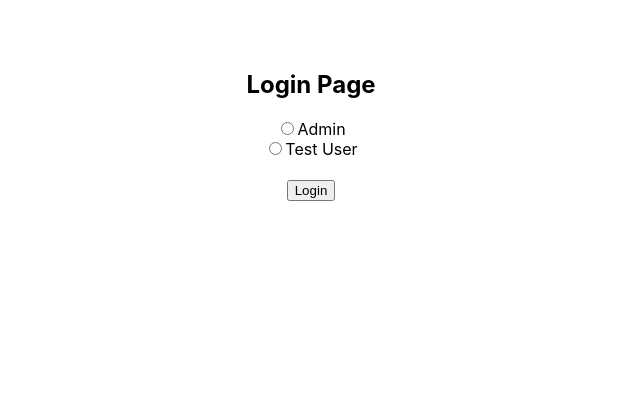
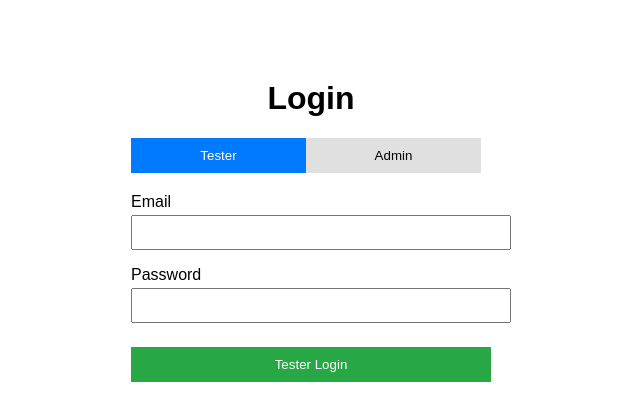
Before and after one commit to arty542/dPhish, a React (Create React App) app in the folder frontend/: page /login in a window 1280 px wide. Shown: the top 420 px of the page, without its empty margins (329-969 px from the left). Built offline with nearby package versions, Linux system fonts and the light colour scheme.

Commit message:
Updated Login Page and Add a Dashboard for user(tester)

```diff
--- a/frontend/src/App.js
+++ b/frontend/src/App.js
@@ -1,15 +1,14 @@
-// src/App.js
 import React, { useState } from 'react';
 import { Routes, Route, Navigate } from 'react-router-dom';
 
-import Home from './pages/Home';                // Landing page
-import LoginPage from './pages/LoginPage';      // Login page
+import Home from './pages/Home';
+import LoginPage from './pages/LoginPage';
 import AdminHome from './pages/AdminHome';
 import Analytics from './pages/Analytics';
-import TestUserPage from './pages/TestUserPage';
+import Dashboard from './pages/Dashboard';    // ← make sure this line is present
 
 function App() {
-  const [role, setRole] = useState(null); // 'admin' or 'user'
+  const [role, setRole] = useState(null);
 
   const handleLogin = (userRole) => {
     setRole(userRole);
@@ -17,13 +16,9 @@ function App() {
 
   return (
     <Routes>
-      {/* Public Landing Page */}
       <Route path="/" element={<Home />} />
-
-      {/* Login Page */}
       <Route path="/login" element={<LoginPage onLogin={handleLogin} />} />
 
-      {/* Admin-only routes */}
       <Route
         path="/adminHome"
         element={
@@ -41,12 +36,11 @@ function App() {
         }
       />
 
-      {/* Tester-only route */}
       <Route
-        path="/testuserpage"
+        path="/dashboard"
         element={
           role === 'user'
-            ? <TestUserPage />
+            ? <Dashboard />
             : <Navigate to="/login" replace />
         }
       />
--- /dev/null
+++ b/frontend/src/pages/Dashboard.js
@@ -0,0 +1,73 @@
+import React from 'react';
+import { useNavigate } from 'react-router-dom';
+
+const Dashboard = () => {
+  const navigate = useNavigate();
+
+  // Fake internship listings
+  const listings = [
+    {
+      id: 1,
+      title: 'Software Engineering Intern',
+      deadline: '2025-05-31',
+      status: 'Pending'
+    },
+    {
+      id: 2,
+      title: 'Digital Marketing Intern',
+      deadline: '2025-06-15',
+      status: 'Applied'
+    },
+    {
+      id: 3,
+      title: 'UX/UI Design Intern',
+      deadline: '2025-06-01',
+      status: 'Open'
+    },
+  ];
+
+  return (
+    <div style={{ maxWidth: 800, margin: '40px auto', fontFamily: 'sans-serif' }}>
+      <h1>User Dashboard</h1>
+      <p>Here are the current internship opportunities and your application status:</p>
+
+      <ul style={{ listStyle: 'none', padding: 0 }}>
+        {listings.map((job) => (
+          <li key={job.id} style={{
+              border: '1px solid #ddd',
+              borderRadius: 6,
+              padding: 16,
+              marginBottom: 12
+            }}>
+            <h2 style={{ margin: 0 }}>{job.title}</h2>
+            <p style={{ margin: '4px 0' }}>
+              <strong>Deadline:</strong> {job.deadline}
+            </p>
+            <p style={{ margin: '4px 0' }}>
+              <strong>Status:</strong> {job.status}
+            </p>
+          </li>
+        ))}
+      </ul>
+
+      <button
+        onClick={() => navigate('/register')}
+        style={{
+          display: 'block',
+          margin: '24px auto',
+          padding: '12px 24px',
+          fontSize: 16,
+          backgroundColor: '#007BFF',
+          color: '#fff',
+          border: 'none',
+          borderRadius: 4,
+          cursor: 'pointer'
+        }}
+      >
+        Apply Now
+      </button>
+    </div>
+  );
+};
+
+export default Dashboard;
--- a/frontend/src/pages/LoginPage.js
+++ b/frontend/src/pages/LoginPage.js
@@ -1,53 +1,105 @@
 // src/pages/LoginPage.js
-import React, { useState } from "react";
-import { useNavigate } from "react-router-dom";
+import React, { useState, useEffect } from 'react';
+import { useNavigate, useSearchParams } from 'react-router-dom';
 
-function LoginPage({ onLogin }) { // Accept the onLogin prop
-  const [selectedUser, setSelectedUser] = useState("");
+const LoginPage = ({ onLogin }) => {
   const navigate = useNavigate();
+  const [searchParams] = useSearchParams();
+  const defaultRole = searchParams.get('role') === 'admin' ? 'admin' : 'user';
 
-  const handleLogin = (e) => {
+  const [role, setRole] = useState(defaultRole);
+  const [email, setEmail] = useState('');
+  const [password, setPassword] = useState('');
+
+  // If you navigate here with ?role=admin or ?role=user
+  useEffect(() => {
+    setRole(defaultRole);
+  }, [defaultRole]);
+
+  const handleSubmit = (e) => {
     e.preventDefault();
+    // TODO: call your backend auth here
+    onLogin(role);
+    if (role === 'admin') {
+      navigate('/adminHome');
+      }
+    else {
+        navigate('/dashboard');
+      }
+};
 
-    if (selectedUser === "admin") {
-      onLogin("admin"); // Call onLogin to update role
-      navigate("/adminHome");
-    } else if (selectedUser === "test") {
-      onLogin("user"); // Call onLogin to update role
-      navigate("/testuserpage");
-    } else {
-      alert("Please select a user type!");
-    }
-  };
+  const tabStyle = (active) => ({
+    padding: '10px 20px',
+    marginRight: active ? 0 : 10,
+    backgroundColor: active ? '#007BFF' : '#e0e0e0',
+    color: active ? '#fff' : '#000',
+    border: 'none',
+    cursor: 'pointer',
+    flex: 1,
+    textAlign: 'center'
+  });
 
   return (
-    <div style={{ textAlign: "center", paddingTop: "50px" }}>
-      <h2>Login Page</h2>
-      <form onSubmit={handleLogin}>
-        <label>
+    <div style={{ maxWidth: 360, margin: '80px auto', fontFamily: 'sans-serif' }}>
+      <h1 style={{ textAlign: 'center' }}>Login</h1>
+
+      {/* Role Tabs */}
+      <div style={{ display: 'flex', marginBottom: 20 }}>
+        <button
+          style={tabStyle(role === 'user')}
+          onClick={() => setRole('user')}
+        >
+          Tester
+        </button>
+        <button
+          style={tabStyle(role === 'admin')}
+          onClick={() => setRole('admin')}
+        >
+          Admin
+        </button>
+      </div>
+
+      {/* Login Form */}
+      <form onSubmit={handleSubmit}>
+        <label style={{ display: 'block', marginBottom: 8 }}>
+          Email
           <input
-            type="radio"
-            name="userType"
-            value="admin"
-            onChange={(e) => setSelectedUser(e.target.value)}
+            type="email"
+            required
+            value={email}
+            onChange={e => setEmail(e.target.value)}
+            style={{ width: '100%', padding: 8, marginTop: 4 }}
           />
-          Admin
         </label>
-        <br />
-        <label>
+
+        <label style={{ display: 'block', margin: '16px 0 8px' }}>
+          Password
           <input
-            type="radio"
-            name="userType"
-            value="test"
-            onChange={(e) => setSelectedUser(e.target.value)}
+            type="password"
+            required
+            value={password}
+            onChange={e => setPassword(e.target.value)}
+            style={{ width: '100%', padding: 8, marginTop: 4 }}
           />
-          Test User
         </label>
-        <br /><br />
-        <button type="submit">Login</button>
+
+        <button
+          type="submit"
+          style={{
+            width: '100%',
+            padding: 10,
+            backgroundColor: '#28a745',
+            color: '#fff',
+            border: 'none',
+            cursor: 'pointer',
+            marginTop: 16
+          }}
+        >
+          {role === 'admin' ? 'Admin Login' : 'Tester Login'}
+        </button>
       </form>
     </div>
   );
-}
+};
 
 export default LoginPage;
```
